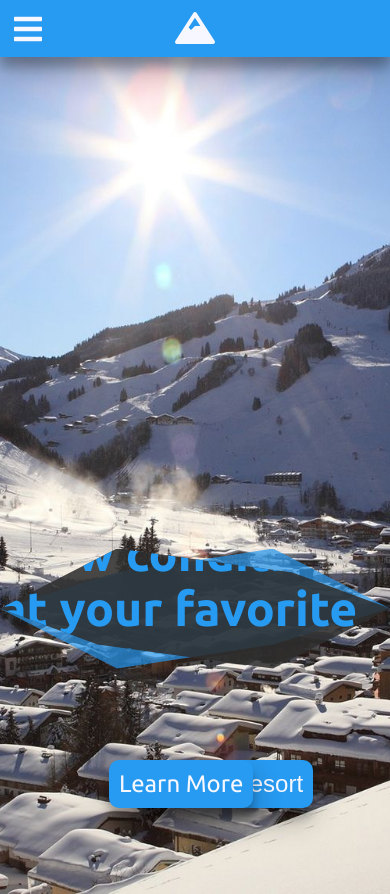
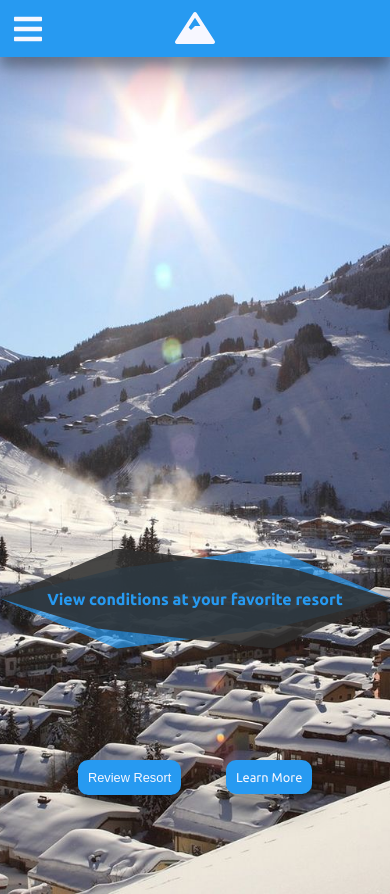
Before and after one commit to twalk2/bottega-capstone, a React (Create React App) app: page / in a window 390 px wide. Built offline with nearby package versions, Linux system fonts and the light colour scheme.

Commit message:
edited carousel page for mobile responsiveness

```diff
--- a/src/styles/Carousel.scss
+++ b/src/styles/Carousel.scss
@@ -40,24 +40,6 @@
     object-fit: cover;
   }
 
-  .left-button {
-    top: 50%;
-    left: 5%;
-    @include carouselButton;
-
-    &:hover {
-      color: $light-blue;
-    }
-  }
-  .right-button {
-    top: 50%;
-    right: 5%;
-    @include carouselButton;
-
-    &:hover {
-      color: $light-blue;
-    }
-  }
   .carousel-text {
     position: absolute;
     width: 100vw;
@@ -123,3 +105,85 @@
     -webkit-transform: rotate(0deg);
   }
 }
+
+@media (max-width: 1024px) {
+  .carousel-wrapper {
+    height: 100vh;
+    display: flex;
+    justify-content: center;
+
+    .carousel-image {
+      margin-top: 50px;
+      width: 100%;
+      height: 100%;
+      object-fit: cover;
+    }
+
+    .carousel-text {
+      position: absolute;
+      width: 100vw;
+      height: 100px;
+      display: flex;
+      justify-content: center;
+      align-items: center;
+      top: 65%;
+      color: $blue;
+      font-size: 0.5em;
+      background-color: #2e2f2fde;
+      clip-path: polygon(0 50%, 30% 0, 75% 20%, 100% 50%, 70% 100%, 25% 80%);
+    }
+
+    .background-bar {
+      position: absolute;
+      width: 100vw;
+      height: 100px;
+      top: 65%;
+      color: $blue;
+      font-size: 1.5em;
+      background-color: #2799f1b0;
+      clip-path: polygon(0 50%, 30% 20%, 70% 0, 100% 50%, 70% 80%, 30% 100%);
+    }
+
+    .review-resort {
+      animation: btnWiggle 5s infinite;
+      @include extraButton;
+      font-size: 0.8em;
+      padding: 10px;
+      left: 20%;
+      top: 90%;
+      position: absolute;
+    }
+
+    .learn-more {
+      @include extraButton;
+      padding: 10px;
+      right: 20%;
+      top: 90%;
+      font-size: 0.8em;
+      text-decoration: none;
+      position: absolute;
+      animation: btnWiggle 5s infinite;
+
+      &:visited {
+        color: none;
+      }
+    }
+  }
+  @keyframes btnWiggle {
+    0% {
+      -webkit-transform: rotate(0deg);
+    }
+    2% {
+      -webkit-transform: rotate(-1deg);
+    }
+    3.5% {
+      -webkit-transform: rotate(1deg);
+    }
+    5% {
+      -webkit-transform: rotate(0deg);
+    }
+    100% {
+      -webkit-transform: rotate(0deg);
+    }
+  }
+}
--- a/src/styles/Resort.scss
+++ b/src/styles/Resort.scss
@@ -1,8 +1,8 @@
 .resort-page-wrapper {
-  height: 100vh;
+  height: 100%;
   display: flex;
   flex-direction: column;
-  align-items: center;
+  align-items: space-between;
 
   h1 {
     color: $black;
@@ -29,6 +29,7 @@
     flex-direction: column;
     justify-content: center;
     align-items: center;
+    height: auto;
     .trailmap-img {
       width: 80vw;
       box-shadow: 0 14px 28px rgba(0, 0, 0, 0.25),
@@ -61,15 +62,9 @@
     }
   }
 
-  .down-arrow {
-    display: flex;
-    justify-content: center;
-    font-size: 1.5em;
-    color: $blue;
-  }
-
   .cards-wrapper {
     width: 100vw;
+    height: auto;
     display: flex;
     justify-content: space-around;
     flex-wrap: wrap;
--- a/src/styles/Weather.scss
+++ b/src/styles/Weather.scss
@@ -35,3 +35,37 @@
     }
   }
 }
+
+@media (max-width: 1024px) {
+  .weather-wrapper {
+    display: flex;
+    flex-direction: column;
+    justify-content: center;
+    align-items: center;
+    height: auto;
+    border: 5px solid $blue;
+    box-shadow: 0 14px 28px rgba(0, 0, 0, 0.25), 0 10px 10px rgba(0, 0, 0, 0.22);
+    width: auto;
+
+    .resort-title {
+      font-size: 3em;
+      padding: 5px;
+    }
+    .weather {
+      padding: 5px;
+      font-size: 1.5em;
+
+      .weather-modal {
+        display: flex;
+        flex-wrap: wrap;
+        justify-content: space-around;
+        padding: 5px;
+        align-items: center;
+      }
+      .weather-icon {
+        color: $light-blue;
+        font-size: 2.5em;
+      }
+    }
+  }
+}
```
